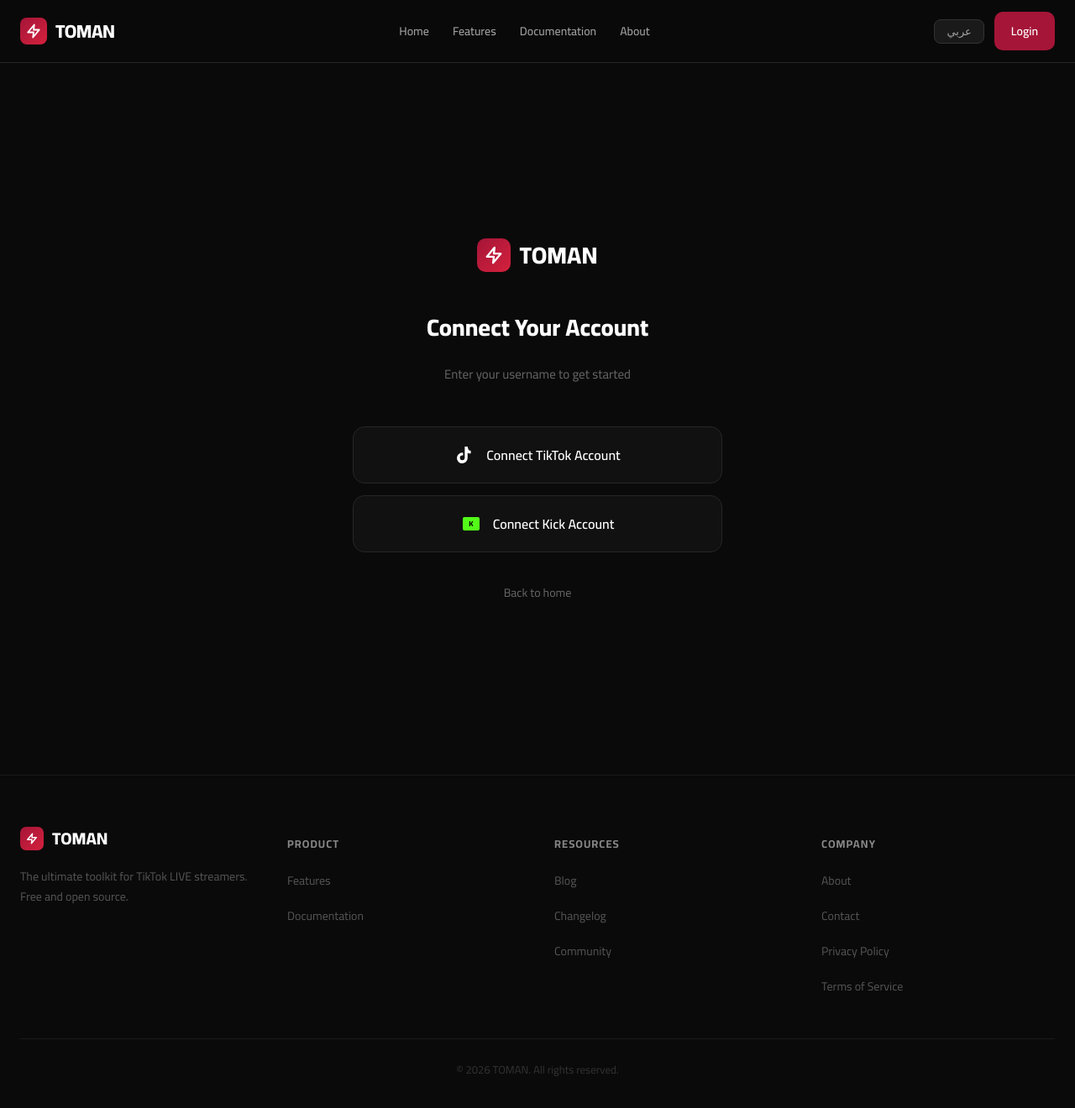
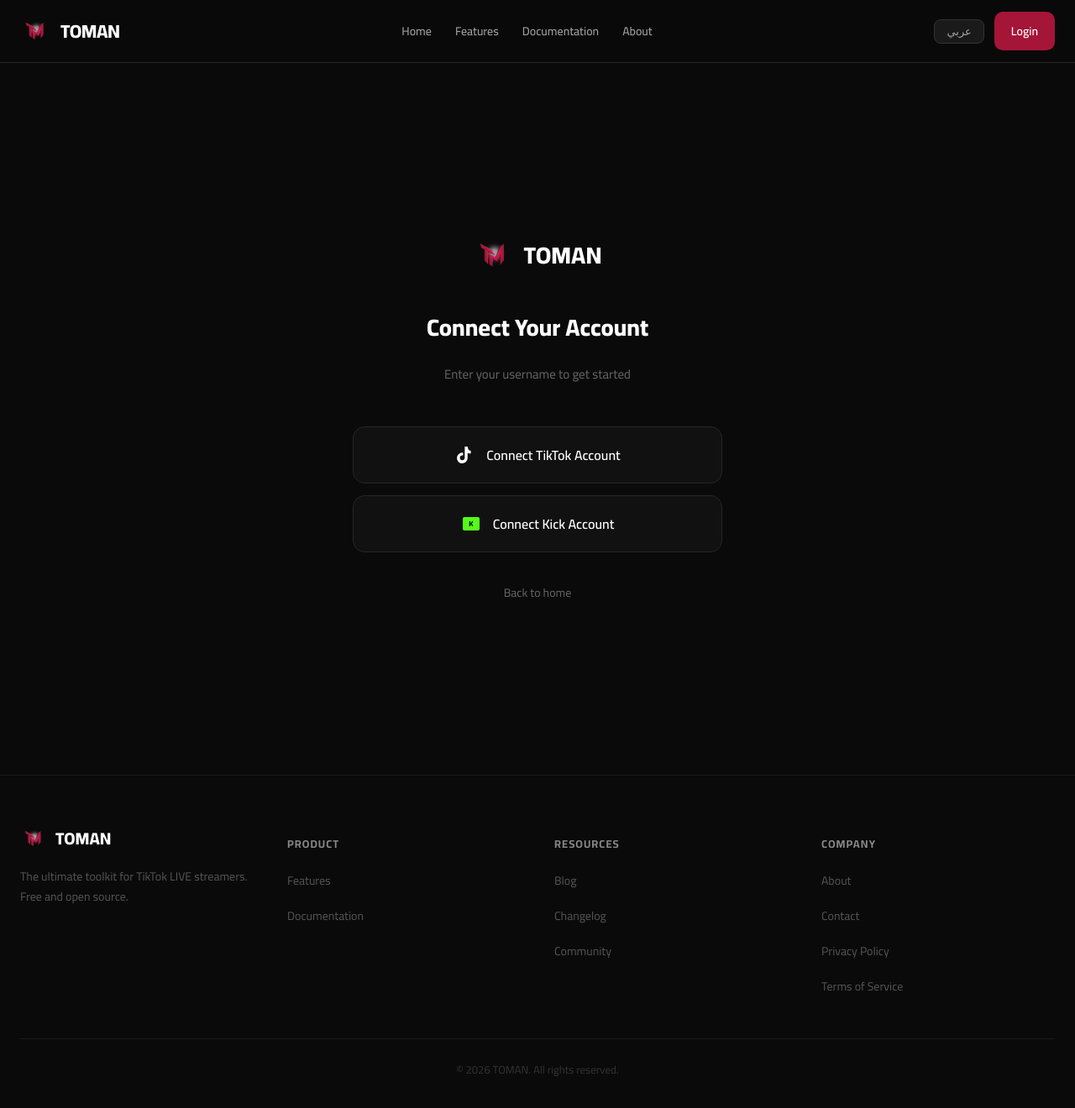
Before and after one commit to hossen88/TOMAN, a Next.js app: page /login in a window 1280 px wide. Shown: the top 1320 px of the page at 84% size. Built offline with nearby package versions, Linux system fonts and the light colour scheme.

Commit message:
Update logo to new TM logo across website

```diff
--- a/src/app/layout.tsx
+++ b/src/app/layout.tsx
@@ -25,6 +25,7 @@
   return (
     <html lang={locale} dir={locale === "ar" ? "rtl" : "ltr"}>
       <head>
+        <link rel="icon" type="image/png" href="/logo.png" />
         <link rel="preconnect" href="https://fonts.googleapis.com" />
         <link rel="preconnect" href="https://fonts.gstatic.com" crossOrigin="anonymous" />
         <link href="https://fonts.googleapis.com/css2?family=Bangers&family=Cairo:wght@300;400;500;600;700;800;900&family=Inter:wght@300;400;500;600;700;800;900&display=swap" rel="stylesheet" />
--- a/src/app/login/page.tsx
+++ b/src/app/login/page.tsx
@@ -92,12 +92,8 @@
     <div style={{ minHeight: "100vh", backgroundColor: "#0a0a0a", display: "flex", alignItems: "center", justifyContent: "center", padding: "24px" }}>
       <div style={{ width: "100%", maxWidth: "440px" }}>
         <div style={{ textAlign: "center", marginBottom: "48px" }}>
-          <Link href="/" style={{ display: "inline-flex", alignItems: "center", gap: "10px", fontSize: "28px", fontWeight: "800", textDecoration: "none", marginBottom: "16px" }}>
-            <div style={{ width: "40px", height: "40px", borderRadius: "10px", background: "linear-gradient(135deg, #a51538, #d4213d)", display: "flex", alignItems: "center", justifyContent: "center" }}>
-              <svg width="22" height="22" viewBox="0 0 24 24" fill="none" stroke="white" strokeWidth="2.5" strokeLinecap="round" strokeLinejoin="round">
-                <polygon points="13 2 3 14 12 14 11 22 21 10 12 10 13 2" />
-              </svg>
-            </div>
+          <Link href="/" style={{ display: "inline-flex", alignItems: "center", gap: "12px", fontSize: "28px", fontWeight: "800", textDecoration: "none", marginBottom: "16px" }}>
+            <img src="/logo.png" alt="TOMAN Logo" style={{ width: "48px", height: "48px", objectFit: "contain" }} />
             <span style={{ color: "#fff" }}>TOMAN</span>
           </Link>
           <h1 style={{ fontSize: "28px", fontWeight: "800", color: "#ffffff", marginBottom: "8px" }}>Connect Your Account</h1>
--- a/src/components/Footer.tsx
+++ b/src/components/Footer.tsx
@@ -12,11 +12,7 @@
         <div style={{ display: "grid", gridTemplateColumns: "repeat(auto-fit, minmax(200px, 1fr))", gap: "40px" }}>
           <div>
             <Link href="/" style={{ display: "flex", alignItems: "center", gap: "10px", fontSize: "20px", fontWeight: "800", textDecoration: "none" }}>
-              <div style={{ width: "28px", height: "28px", borderRadius: "7px", background: "linear-gradient(135deg, #a51538, #d4213d)", display: "flex", alignItems: "center", justifyContent: "center" }}>
-                <svg width="14" height="14" viewBox="0 0 24 24" fill="none" stroke="white" strokeWidth="2.5" strokeLinecap="round" strokeLinejoin="round">
-                  <polygon points="13 2 3 14 12 14 11 22 21 10 12 10 13 2" />
-                </svg>
-              </div>
+              <img src="/logo.png" alt="TOMAN Logo" style={{ width: "32px", height: "32px", objectFit: "contain" }} />
               <span style={{ color: "#fff" }}>TOMAN</span>
             </Link>
             <p style={{ marginTop: "16px", fontSize: "14px", color: "#555", lineHeight: "1.7" }}>{t.footer.description}</p>
--- a/src/components/Navbar.tsx
+++ b/src/components/Navbar.tsx
@@ -38,12 +38,8 @@
           padding: "14px 24px",
         }}
       >
-        <Link href="/" style={{ display: "flex", alignItems: "center", gap: "10px", fontSize: "22px", fontWeight: "800", letterSpacing: "-0.5px", textDecoration: "none" }}>
-          <div style={{ width: "32px", height: "32px", borderRadius: "8px", background: "linear-gradient(135deg, #a51538, #d4213d)", display: "flex", alignItems: "center", justifyContent: "center" }}>
-            <svg width="18" height="18" viewBox="0 0 24 24" fill="none" stroke="white" strokeWidth="2.5" strokeLinecap="round" strokeLinejoin="round">
-              <polygon points="13 2 3 14 12 14 11 22 21 10 12 10 13 2" />
-            </svg>
-          </div>
+        <Link href="/" style={{ display: "flex", alignItems: "center", gap: "12px", fontSize: "22px", fontWeight: "800", letterSpacing: "-0.5px", textDecoration: "none" }}>
+          <img src="/logo.png" alt="TOMAN Logo" style={{ width: "36px", height: "36px", objectFit: "contain" }} />
           <span style={{ color: "#ffffff" }}>TOMAN</span>
         </Link>
 
```
Also changed, not shown: public/logo.png (added).
